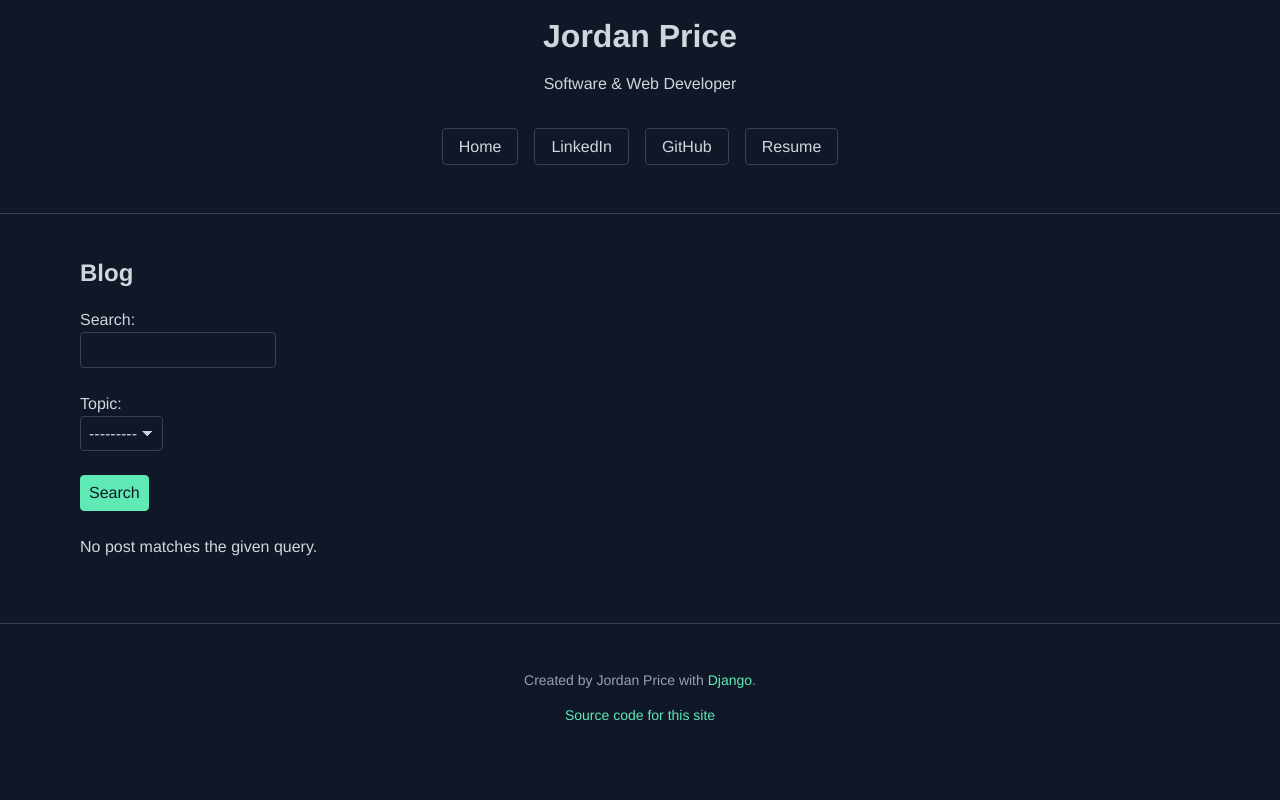
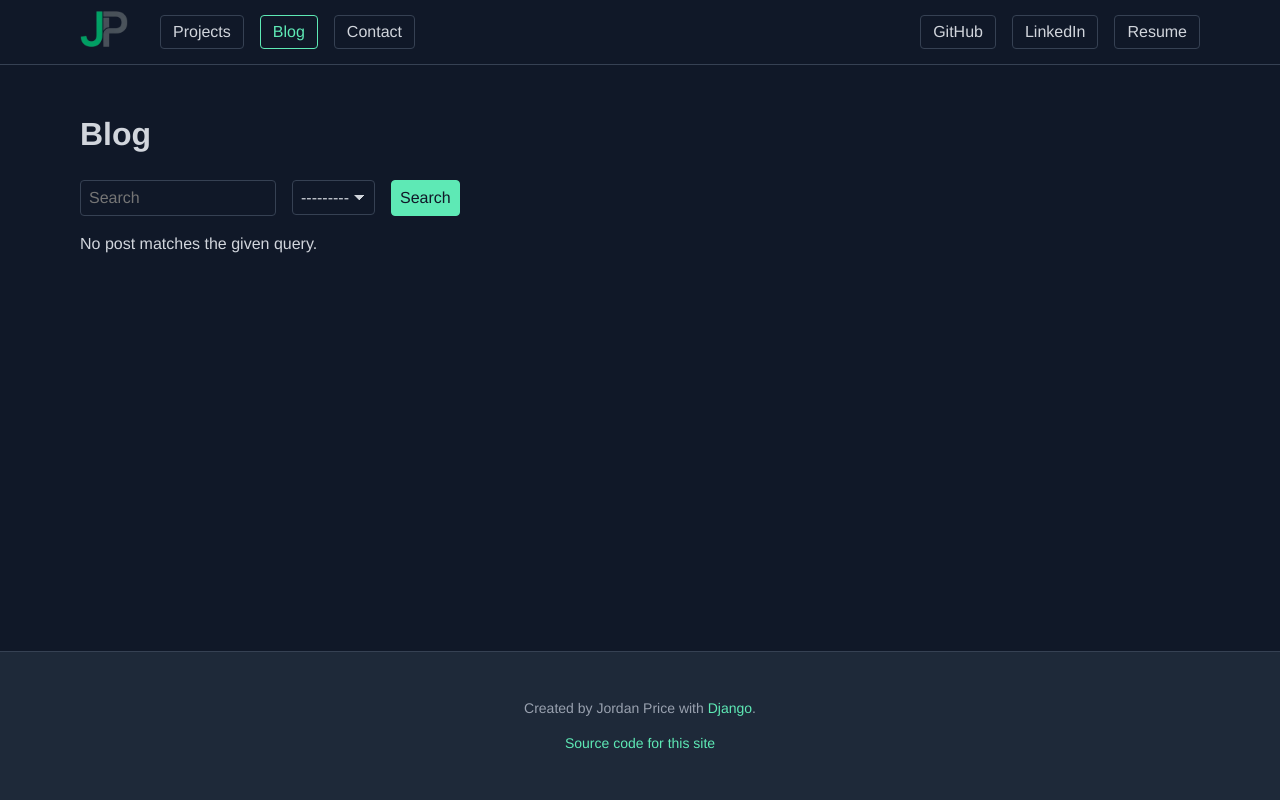
Before and after one commit to shakedown-street/jprice, a Django app: page /blog/ in a window 1280 px wide. Run offline with Django 5.2, Linux system fonts and the light colour scheme; data that the repository does not hold is empty; some libraries are stand-ins or nearby versions.

Commit message:
Styling updates
- Make favicons transparent
- Add logo for nav bar
- Update nav bar styling
- Add projects, blog and contact links to navbar
- Make all page headers h1s
- Make blog search form inline
- Add current_view context processor to highlight active nav link
- Update nav bar to highlight active page
- Style contact form
- Make footer always sit at bottom of view

```diff
--- a/blog/forms.py
+++ b/blog/forms.py
@@ -6,7 +6,11 @@ from .models import Topic
 
 
 class BlogSearchForm(forms.Form):
-    search = forms.CharField(max_length=255, required=False)
+    search = forms.CharField(
+        max_length=255,
+        required=False,
+        widget=forms.TextInput(attrs={"placeholder": "Search"}),
+    )
     topic = forms.ModelChoiceField(
         queryset=Topic.objects.annotate(
             posts_count=Count(
--- a/blog/templates/blog/index.html
+++ b/blog/templates/blog/index.html
@@ -4,9 +4,9 @@
 
 {% block title_suffix %}| Blog{% endblock %}
 {% block content %}
-  <h2>Blog</h2>
-  <form action="{% url 'blog:index' %}" method="get">
-    {{ form.as_p }}
+  <h1>Blog</h1>
+  <form class="blog-form" action="{% url 'blog:index' %}" method="get">
+    {% for field in form %}{{ field }}{% endfor %}
     <button type="submit">Search</button>
   </form>
   {% if posts %}
--- a/contact/templates/contact/index.html
+++ b/contact/templates/contact/index.html
@@ -3,7 +3,6 @@
 {% load static %}
 
 {% block content %}
-  <h2>Contact</h2>
 
   {% include 'contact/partials/contact_form.html' %}
 
--- a/contact/templates/contact/partials/contact_form.html
+++ b/contact/templates/contact/partials/contact_form.html
@@ -1,5 +1,6 @@
-<form action="{% url 'contact:index' %}" method="post">
+<form class="contact-form" action="{% url 'contact:index' %}" method="post">
   {% csrf_token %}
-  {{ form.as_p }}
+  <h2>Contact</h2>
+  {{ form }}
   <button type="submit">Submit</button>
 </form>
--- /dev/null
+++ b/jprice/context_processors.py
@@ -0,0 +1,2 @@
+def current_view(request):
+    return {"current_view": request.resolver_match.view_name}
--- a/jprice/settings.py
+++ b/jprice/settings.py
@@ -68,6 +68,7 @@ TEMPLATES = [
                 "django.template.context_processors.request",
                 "django.contrib.auth.context_processors.auth",
                 "django.contrib.messages.context_processors.messages",
+                "jprice.context_processors.current_view",
             ],
         },
     },
--- a/projects/templates/projects/index.html
+++ b/projects/templates/projects/index.html
@@ -4,7 +4,7 @@
 
 {% block title_suffix %}| Projects{% endblock %}
 {% block content %}
-  <h2>Projects</h2>
+  <h1>Projects</h1>
   {% for project in projects %}
     <article>
       <header>
--- a/static/jprice/css/elements.css
+++ b/static/jprice/css/elements.css
@@ -9,6 +9,7 @@
   --mono-font: Consolas, Menlo, Monaco, 'Ubuntu Mono', monospace;
   --background: oklch(98.5% 0.002 247.839);
   --foreground: oklch(13% 0.028 261.692);
+  --muted: oklch(92.8% 0.006 264.531);
   --muted-foreground: oklch(55.1% 0.027 264.364);
   --primary: oklch(50.8% 0.118 165.612);
   --primary-foreground: var(--background);
@@ -32,6 +33,7 @@
   --mono-font: Consolas, Menlo, Monaco, 'Ubuntu Mono', monospace;
   --background: oklch(21% 0.034 264.665);
   --foreground: oklch(87.2% 0.01 258.338);
+  --muted: oklch(27.8% 0.033 256.848);
   --muted-foreground: oklch(70.7% 0.022 261.325);
   --primary: oklch(84.5% 0.143 164.978);
   --primary-foreground: var(--background);
@@ -50,6 +52,11 @@
   --mark: oklch(96.2% 0.059 95.617);
 }
 
+html,
+body {
+  height: 100%;
+}
+
 html {
   font-family: var(--sans-font);
   scroll-behavior: smooth;
@@ -58,46 +65,97 @@ html {
 body {
   background-color: var(--background);
   color: var(--foreground);
+  display: flex;
+  flex-direction: column;
   font-size: 100%;
   line-height: 1.5;
   margin: 0;
   padding: 0;
+  min-height: 100vh;
   min-width: 20rem;
 }
 
-body > header {
-  background-color: var(--background);
+.nav {
   border-bottom: var(--border-width) solid var(--border);
-  padding: 0 0.5rem 2rem 0.5rem;
-  text-align: center;
 }
 
-body > header h1 {
-  margin: 1rem auto;
+.nav-content {
+  align-items: center;
+  display: flex;
+  justify-content: space-between;
+  gap: 1rem;
+  height: 4rem;
 }
 
-body > header p {
-  max-width: 40rem;
-  margin: 1rem auto;
+.nav-main {
+  align-items: center;
+  display: flex;
+  gap: 2rem;
+}
+
+@media only screen and (max-width: 768px) {
+  .nav-content {
+    flex-direction: column;
+    height: auto;
+    padding: 1rem !important;
+  }
+
+  .nav-main {
+    flex-direction: column;
+    gap: 1rem;
+  }
+}
+
+.nav-logo {
+  height: 3rem;
+  width: 3rem;
+}
+
+.nav-links ul {
+  align-items: center;
+  display: flex;
+  justify-content: center;
+  list-style-type: none;
+  gap: 1rem;
+  margin: 0;
+  padding: 0;
+}
+
+.nav-links li {
+  display: inline-block;
+}
+
+.nav-links a,
+.nav-links a:visited,
+.nav-links a:hover {
+  border: var(--border-width) solid var(--border);
+  border-radius: var(--border-radius);
+  color: var(--foreground);
+  display: inline-block;
+  padding: 0.25rem 0.75rem;
+  text-decoration: none;
+}
+
+.nav-links li[data-active='true'] a,
+.nav-links li[data-active='true'] a:visited,
+.nav-links li[data-active='true'] a:hover {
+  border-color: 2px solid var(--primary);
+  color: var(--primary);
 }
 
 main {
+  flex-grow: 1;
   padding-top: 1.5rem !important;
 }
 
 body > footer {
+  background-color: var(--muted);
   border-top: var(--border-width) solid var(--border);
   color: var(--muted-foreground);
   font-size: 0.875rem;
   margin-top: 4rem;
-  padding: 2rem 1rem 1.5rem 1rem;
+  padding: 2rem 1rem;
   text-align: center;
-}
-
-h1,
-h2,
-h3 {
-  line-height: 1.25;
 }
 
 a,
@@ -154,52 +212,6 @@ input:enabled:focus-visible:where([type='button'], [type='submit'], [type='reset
   outline-offset: 1px;
 }
 
-header nav {
-  font-size: 1rem;
-  line-height: 2;
-  padding: 1rem 0 0 0;
-}
-
-header nav ul,
-header nav ol {
-  align-content: space-around;
-  align-items: center;
-  display: flex;
-  flex-direction: row;
-  flex-wrap: wrap;
-  justify-content: center;
-  list-style-type: none;
-  margin: 0;
-  padding: 0;
-}
-
-header nav ul li,
-header nav ol li {
-  display: inline-block;
-}
-
-header nav a,
-header nav a:visited,
-header nav a:hover {
-  border: var(--border-width) solid var(--border);
-  border-radius: var(--border-radius);
-  color: var(--text);
-  display: inline-block;
-  margin: 0 0.5rem 1rem 0.5rem;
-  padding: 0.1rem 1rem;
-  text-decoration: none;
-}
-
-header nav a:hover,
-header nav a.current,
-header nav a[aria-current='page'],
-header nav a[aria-current='true'] {
-  background: var(--background);
-  border-color: var(--primary);
-  color: var(--primary);
-  cursor: pointer;
-}
-
 article,
 fieldset,
 dialog {
@@ -222,7 +234,7 @@ section {
   border-top: var(--border-width) solid var(--border);
   border-bottom: var(--border-width) solid var(--border);
   padding: 2rem 0;
-  margin: 3rem 0;
+  margin: 2rem 0;
 }
 
 section + section,
@@ -316,9 +328,8 @@ button,
   display: inline-block;
   font-family: inherit;
   font-size: inherit;
+  max-width: 100%;
   padding: 0.5rem;
-  margin-bottom: 0.5rem;
-  max-width: 100%;
 }
 
 input,
@@ -599,3 +610,37 @@ sub {
   padding: 0 1rem;
   width: 100%;
 }
+
+.blog-form {
+  align-items: center;
+  display: flex;
+  gap: 1rem;
+  margin: 1rem 0;
+}
+
+.contact-form {
+  background-color: var(--muted);
+  border-radius: var(--border-radius);
+  display: flex;
+  flex-direction: column;
+  gap: 1rem;
+  padding: 1rem;
+  margin: 0 auto;
+  max-width: 30rem;
+}
+
+.contact-form h2 {
+  margin: 0;
+  text-align: center;
+}
+
+.contact-form input {
+  display: block;
+  width: 100%;
+}
+
+.contact-form textarea {
+  display: block;
+  resize: vertical;
+  width: 100%;
+}
--- a/templates/jprice/base.html
+++ b/templates/jprice/base.html
@@ -75,25 +75,42 @@
     {% block extra_head %}{% endblock %}
   </head>
   <body>
-    <header>
-      <h1>Jordan Price</h1>
-      <p>Software & Web Developer</p>
-      <nav>
+    <header class="nav">
+      <div class="nav-content container">
+        <div class="nav-main">
+          <a href="{% url 'index' %}">
+            <img class="nav-logo"
+                 src="{% static 'jprice/logo.png' %}"
+                 alt="Jordan Price Logo" />
+          </a>
+          <nav class="nav-links">
+            <ul>
+              <li data-active="{% if current_view == 'projects:index' or current_view == 'projects:detail' %}true{% else %}false{% endif %}">
+                <a href={% url 'projects:index' %}>Projects</a>
+              </li>
+              <li data-active="{% if current_view == 'blog:index' or current_view == 'blog:detail' %}true{% else %}false{% endif %}">
+                <a href={% url 'blog:index' %}>Blog</a>
+              </li>
+              <li data-active="{% if current_view == 'contact:index' %}true{% else %}false{% endif %}">
+                <a href={% url 'contact:index' %}>Contact</a>
+              </li>
+            </ul>
+          </nav>
+        </div>
+        <nav class="nav-links">
           <ul>
             <li>
-            <a href="{% url 'index' %}">Home</a>
+              <a href="https://github.com/shakedown-street" target="_blank">GitHub</a>
             </li>
             <li>
               <a href="https://www.linkedin.com/in/pork/" target="_blank">LinkedIn</a>
-          </li>
-          <li>
-            <a href="https://github.com/shakedown-street" target="_blank">GitHub</a>
             </li>
             <li>
               <a href="{% url 'resume:resume_pdf' %}" target="_blank">Resume</a>
             </li>
           </ul>
         </nav>
+      </div>
     </header>
     <main class="container">
       {% block content %}{% endblock %}
--- a/templates/jprice/index.html
+++ b/templates/jprice/index.html
@@ -4,6 +4,8 @@
 
 {% block content %}
   <section>
+    <h1>Jordan Price</h1>
+    <h3>Software & Web Developer</h3>
     <p>
       I'm a senior full-stack developer specializing in Django and React.
       I thrive in fast-moving studio and startup environments where I can take projects from concept to deployment.
@@ -59,7 +61,6 @@
     </div>
   </section>
   <section>
-    <h2>Contact</h2>
 
     {% include 'contact/partials/contact_form.html' with form=contact_form %}
 
```
Also changed, not shown: content/projects/punkweb-bb.md (+28 -74 lines), content/projects/punkweb-insight.md (deleted, +0 -113 lines), static/jprice/android-chrome-192x192.png, static/jprice/android-chrome-512x512.png, static/jprice/apple-touch-icon.png, static/jprice/favicon-16x16.png, static/jprice/favicon-32x32.png, static/jprice/favicon.ico, static/jprice/logo-original.png (added), static/jprice/logo.png (added). Lines whose indentation alone changed are shown as unchanged.
